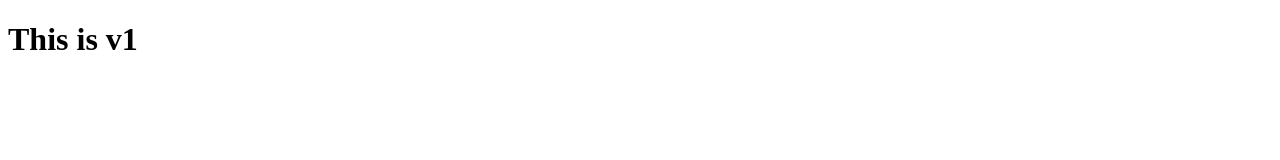
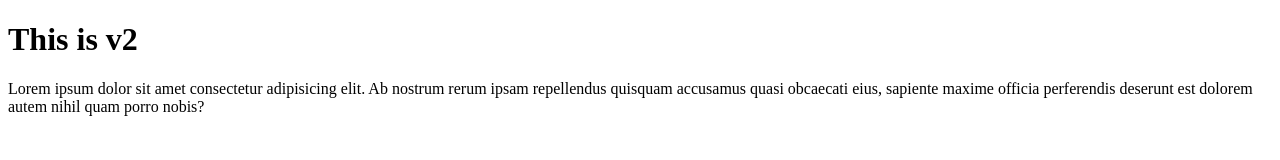
Before and after one commit to Sagarphuge/qwqwqwqw, a plain HTML site: page index.html in a window 1280 px wide. Drawn offline with Linux system fonts and the light colour scheme.

Commit message:
This is v2

```diff
--- a/index.html
+++ b/index.html
@@ -8,7 +8,8 @@
 </head>
 
 <body>
-    <h1>This is v1</h1>
+    <h1>This is v2</h1>
+    <p>Lorem ipsum dolor sit amet consectetur adipisicing elit. Ab nostrum rerum ipsam repellendus quisquam accusamus quasi obcaecati eius, sapiente maxime officia perferendis deserunt est dolorem autem nihil quam porro nobis?</p>
 </body>
 
 </html>
```
